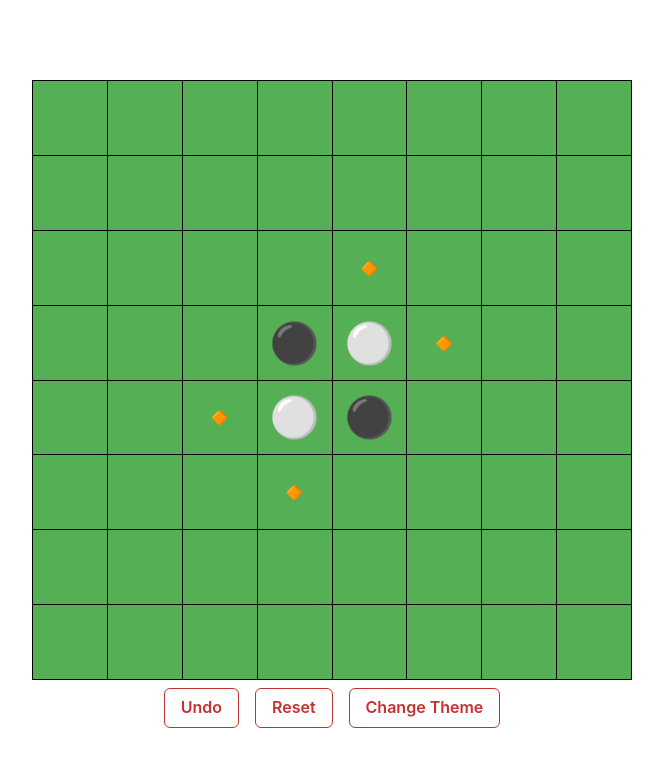
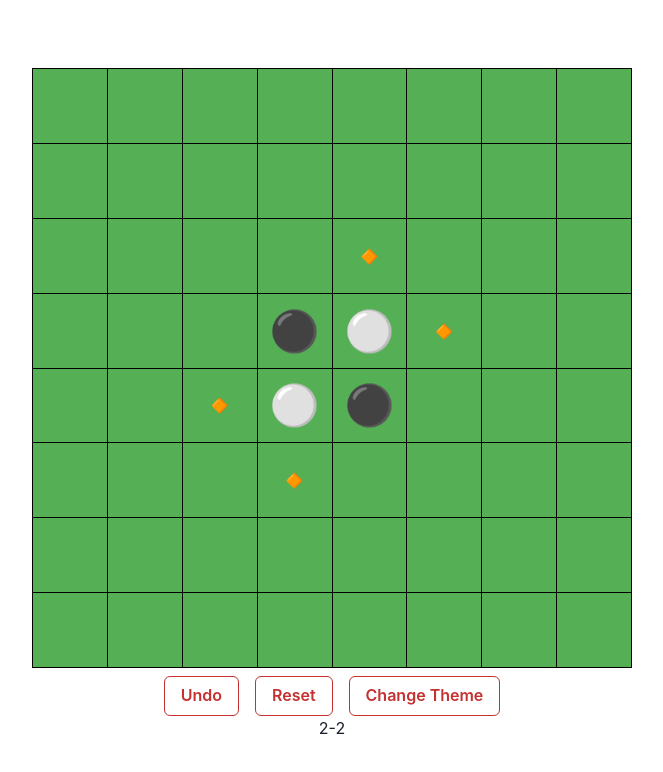
Before and after one commit to kuman514/ViteReversi, a React (Vite) app: page / in a window 1280 px wide. Shown: the top 772 px of the page, without its empty margins (308-971 px from the left). Built offline with nearby package versions, Linux system fonts and the light colour scheme.

Commit message:
draft(piece-count): add temp piece count

```diff
--- /dev/null
+++ b/src/components/molecules/PieceCountWrapper/index.tsx
@@ -0,0 +1,16 @@
+import React, { FC } from 'react';
+import { useGameStore } from '^/store';
+import { Who } from '^/types';
+
+const PieceCountWrapper: FC = () => {
+  const { pieceCount } = useGameStore();
+  return (
+    <div>
+      {pieceCount[Who.PLAYER_1]}
+      -
+      {pieceCount[Who.PLAYER_2]}
+    </div>
+  );
+};
+
+export default PieceCountWrapper;
--- a/src/components/pages/Game/index.tsx
+++ b/src/components/pages/Game/index.tsx
@@ -1,6 +1,7 @@
 import React, { FC } from 'react';
 import styled from 'styled-components';
 import Title from '^/components/atoms/Title';
+import PieceCountWrapper from '^/components/molecules/PieceCountWrapper';
 import UIButtonWrapper from '^/components/molecules/UIButtonWrapper';
 import WinnerModal from '^/components/molecules/WinnerModal';
 import Board from '^/components/organisms/Board';
@@ -20,6 +21,7 @@ const Game: FC<{}> = () => (
     <Title />
     <Board />
     <UIButtonWrapper />
+    <PieceCountWrapper />
     <WinnerModal />
   </Root>
 );
```
